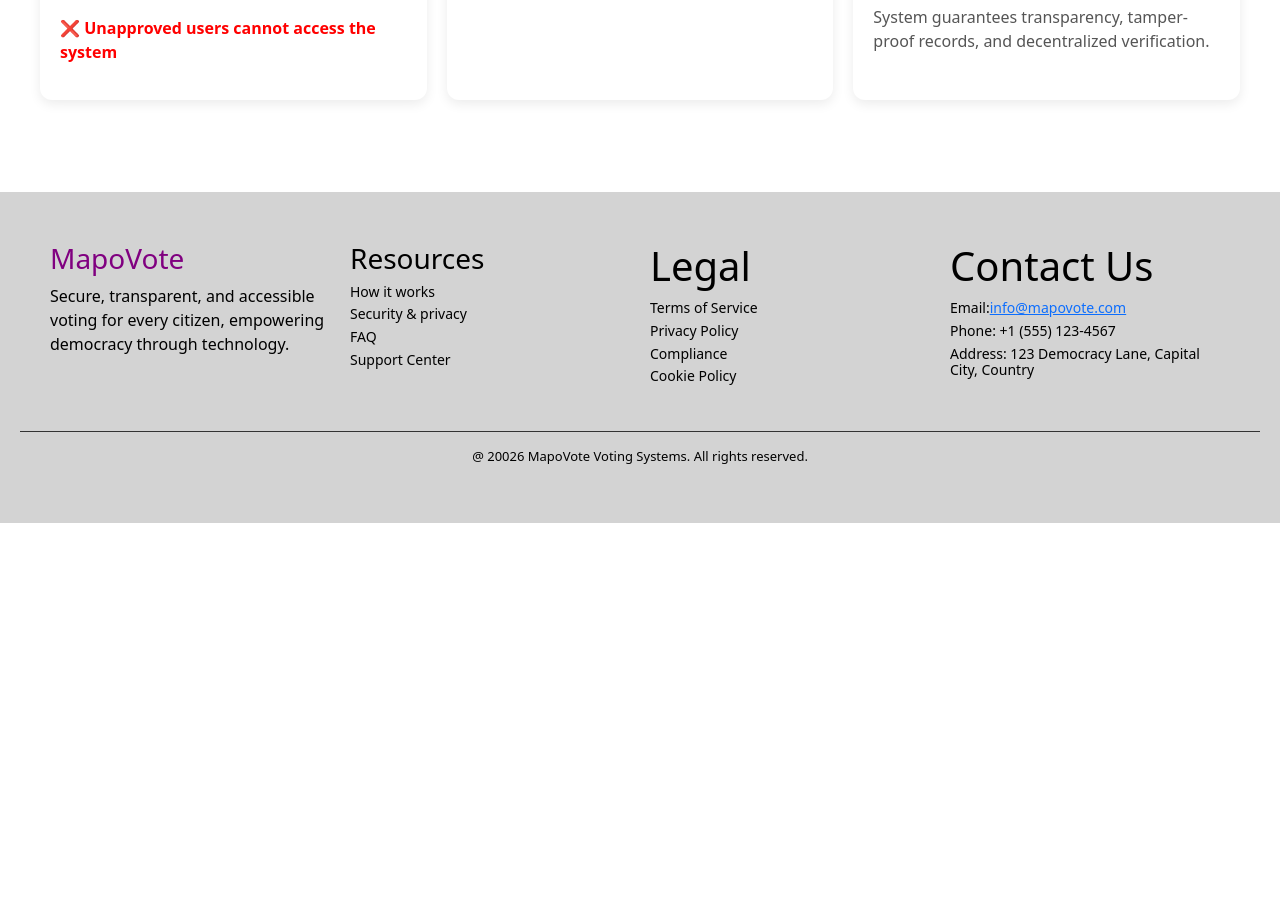
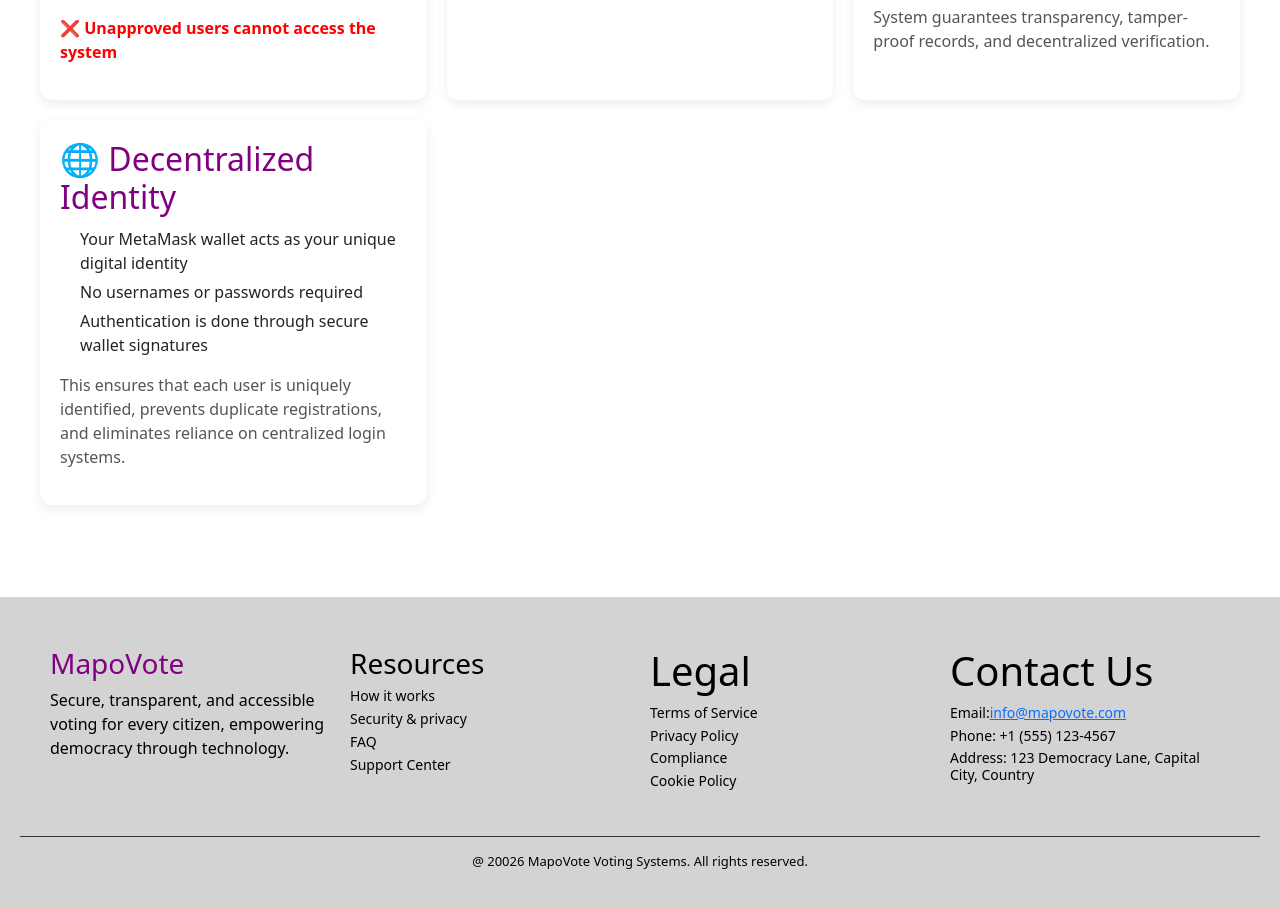
Before and after one commit to danstevemukulupi/BLOCKCHAIN-BASED-SECURED-ELECTRONIC-VOTING-DAPP, a React (Create React App) app in the folder dappvoting/: page /election-info in a window 1280 px wide. Shown: the part 1848-2756 px from the top of the page. Before the commit the page ends 2371 px from the top, so only its background shows below. Built offline with nearby package versions, Linux system fonts and the light colour scheme; no server answers.

Commit message:
help& infos fixed

```diff
--- a/dappvoting/src/pages/ElectionInfo.js
+++ b/dappvoting/src/pages/ElectionInfo.js
@@ -195,6 +195,21 @@ function ElectionInfo() {
       System guarantees transparency, tamper-proof records, and decentralized verification.
     </p>
   </div>
+    {/* DECENTRALIZED IDENTITY */}
+   <div className="info-card">
+  <h2>🌐 Decentralized Identity</h2>
+  <ul>
+    <li>Your MetaMask wallet acts as your unique digital identity</li>
+    <li>No usernames or passwords required</li>
+    <li>Authentication is done through secure wallet signatures</li>
+  </ul>
+
+  <p className="info-note">
+    This ensures that each user is uniquely identified, prevents duplicate registrations,
+    and eliminates reliance on centralized login systems.
+  </p>
+</div>
+
      </div>
      <br/>
      <br/>
```
